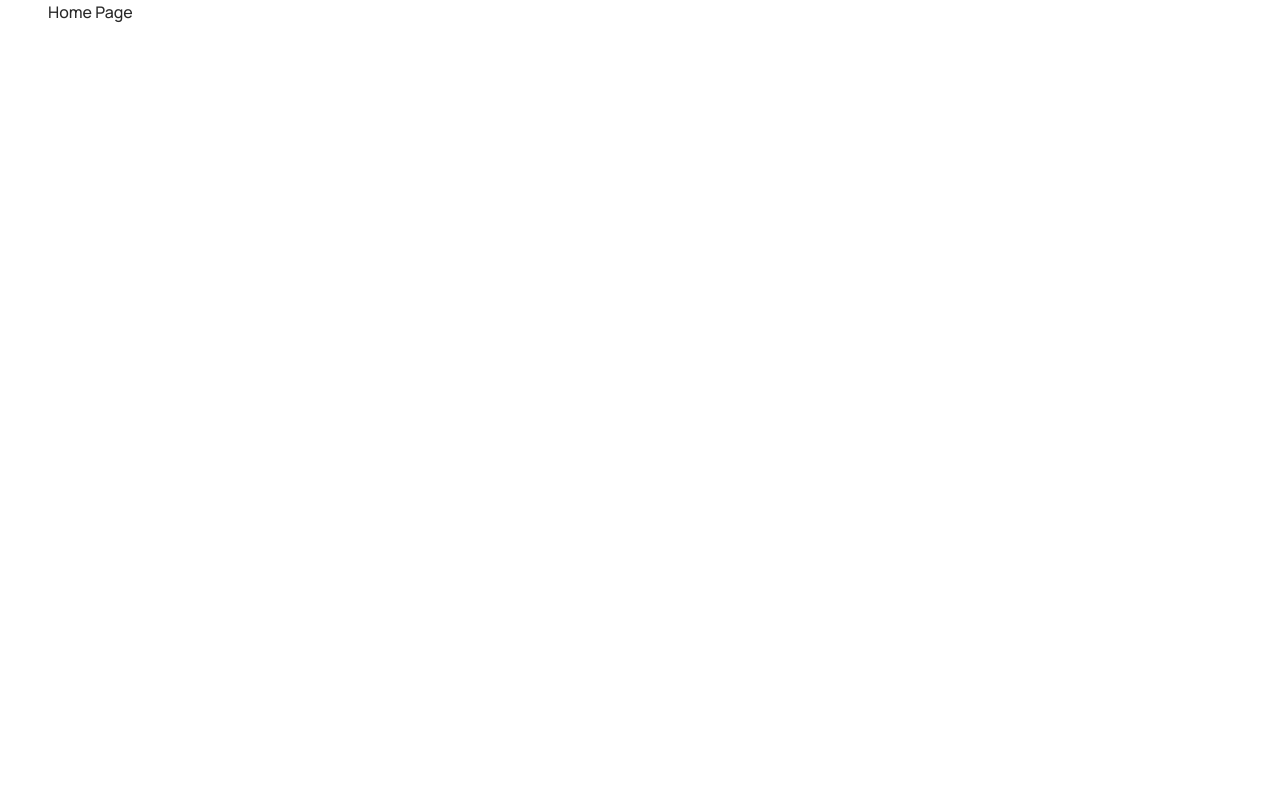
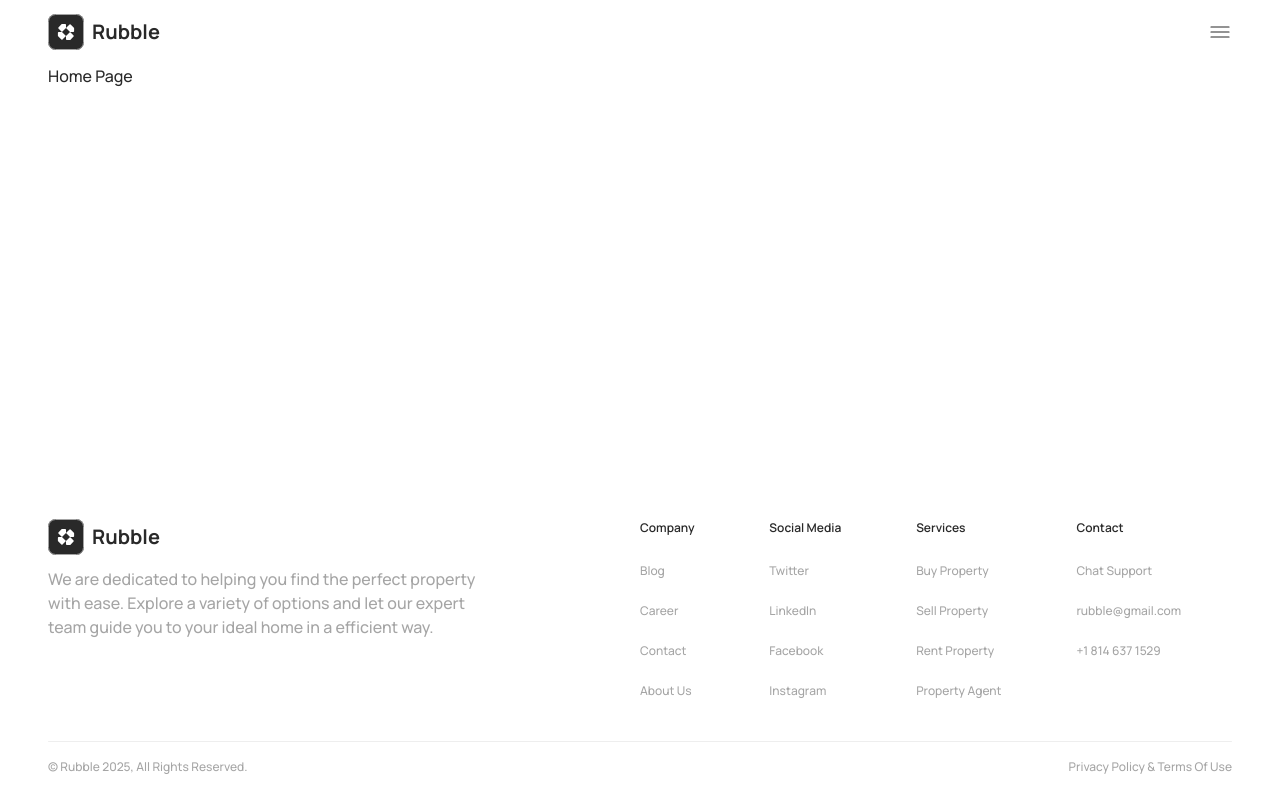
Before and after one commit to hexlabelposition/rubble, a Next.js app: page / in a window 1280 px wide. Built offline with nearby package versions, Linux system fonts and the light colour scheme.

Commit message:
feat(app): connect header and footer widgets to main layout

```diff
--- a/src/app/(main)/layout.tsx
+++ b/src/app/(main)/layout.tsx
@@ -1,3 +1,6 @@
+import { Header } from "@widgets/header";
+import { Footer } from "@widgets/footer";
+
 import type { ReactNode } from "react";
 
 interface MainLayoutProps {
@@ -7,7 +10,9 @@ interface MainLayoutProps {
 export default function MainLayout({ children }: MainLayoutProps) {
   return (
     <div className="container flex min-h-svh flex-col">
+      <Header />
       <div className="grow">{children}</div>
+      <Footer />
     </div>
   );
 }
```
